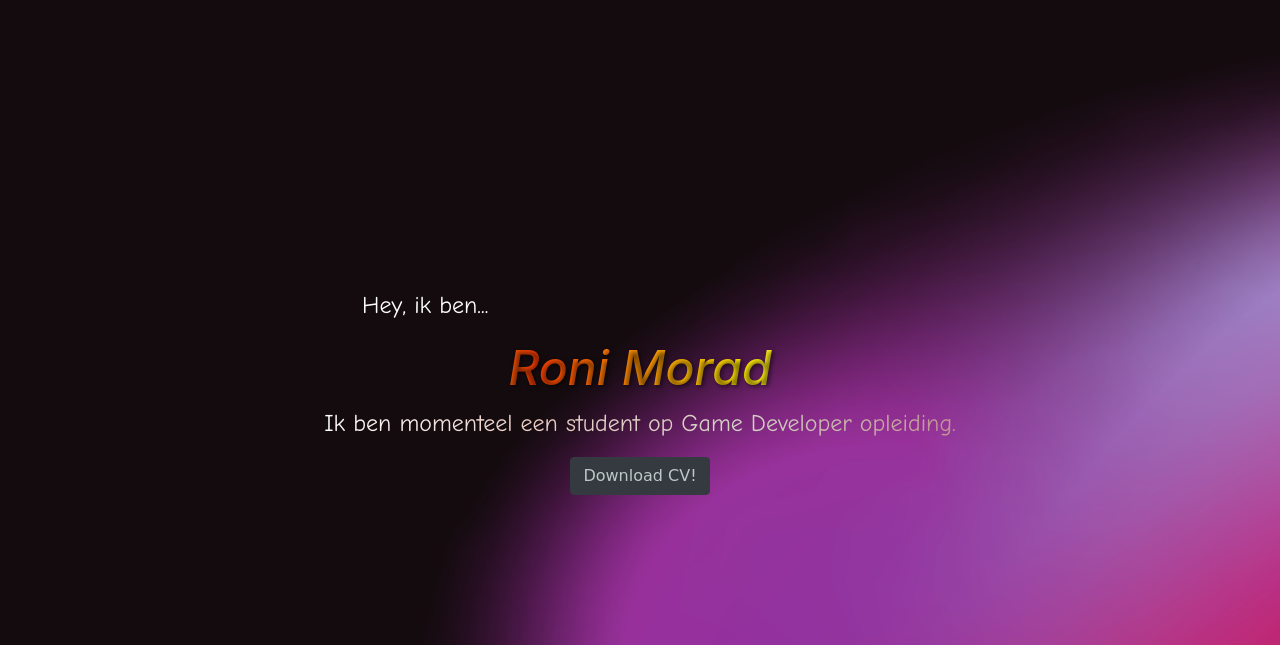
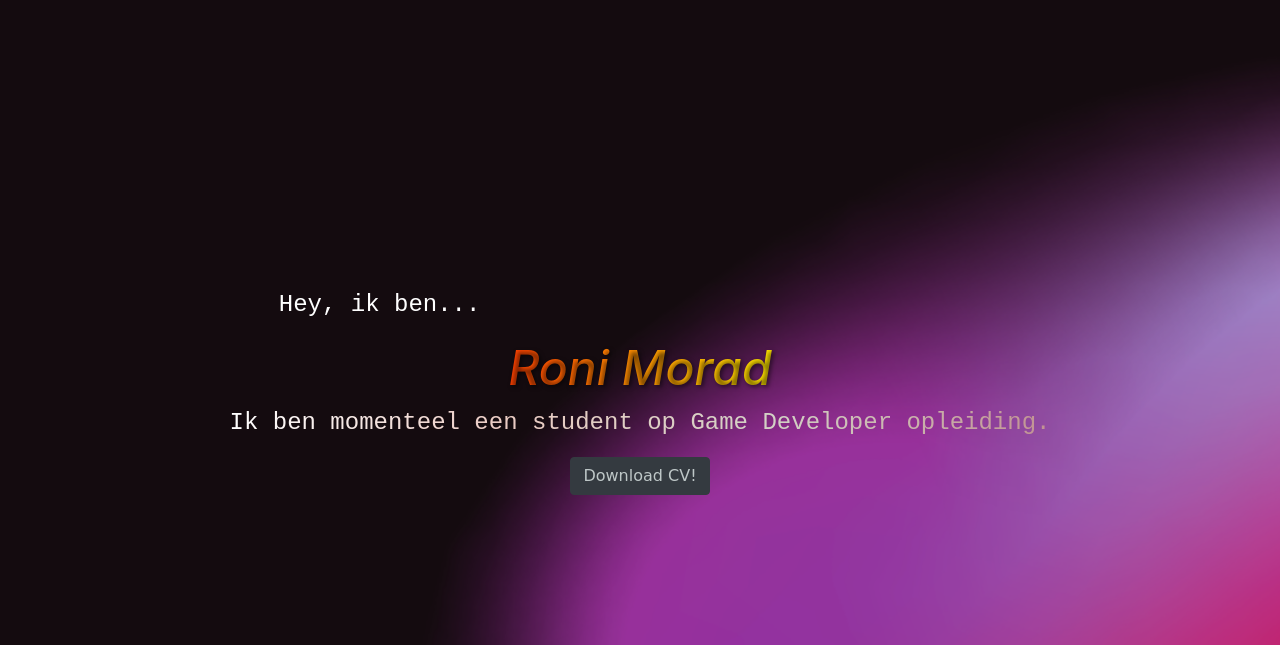
Before and after one commit to roni702/roni.github.io, a plain HTML site: page index.html in a window 1280 px wide. Shown: the part 155-800 px from the top of the page. Drawn offline with nearby package versions, Linux system fonts and the light colour scheme.

Commit message:
Update index.html

```diff
--- a/index.html
+++ b/index.html
@@ -30,14 +30,14 @@
             display: flex;
             align-items: start;
             font-weight: 500;
-            font-family: 'Comic Sans MS', 'Brush Script MT', 'Lucida Handwriting', cursive;
+            font-family: 'Courier New', Courier, monospace;
             color: rgb(255, 255, 255);
         }
 
         .tweedeP {
             font-size: large;
             font-size: 1.5rem;
-            font-family: 'Comic Sans MS', 'Brush Script MT', 'Lucida Handwriting', cursive;
+            font-family: 'Courier New', Courier, monospace;
             background: linear-gradient(to right, rgb(255, 255, 255), rgb(234, 203, 195), rgb(210, 209, 197), rgb(193, 146, 146));
             -webkit-background-clip: text;
             color: transparent;
```
